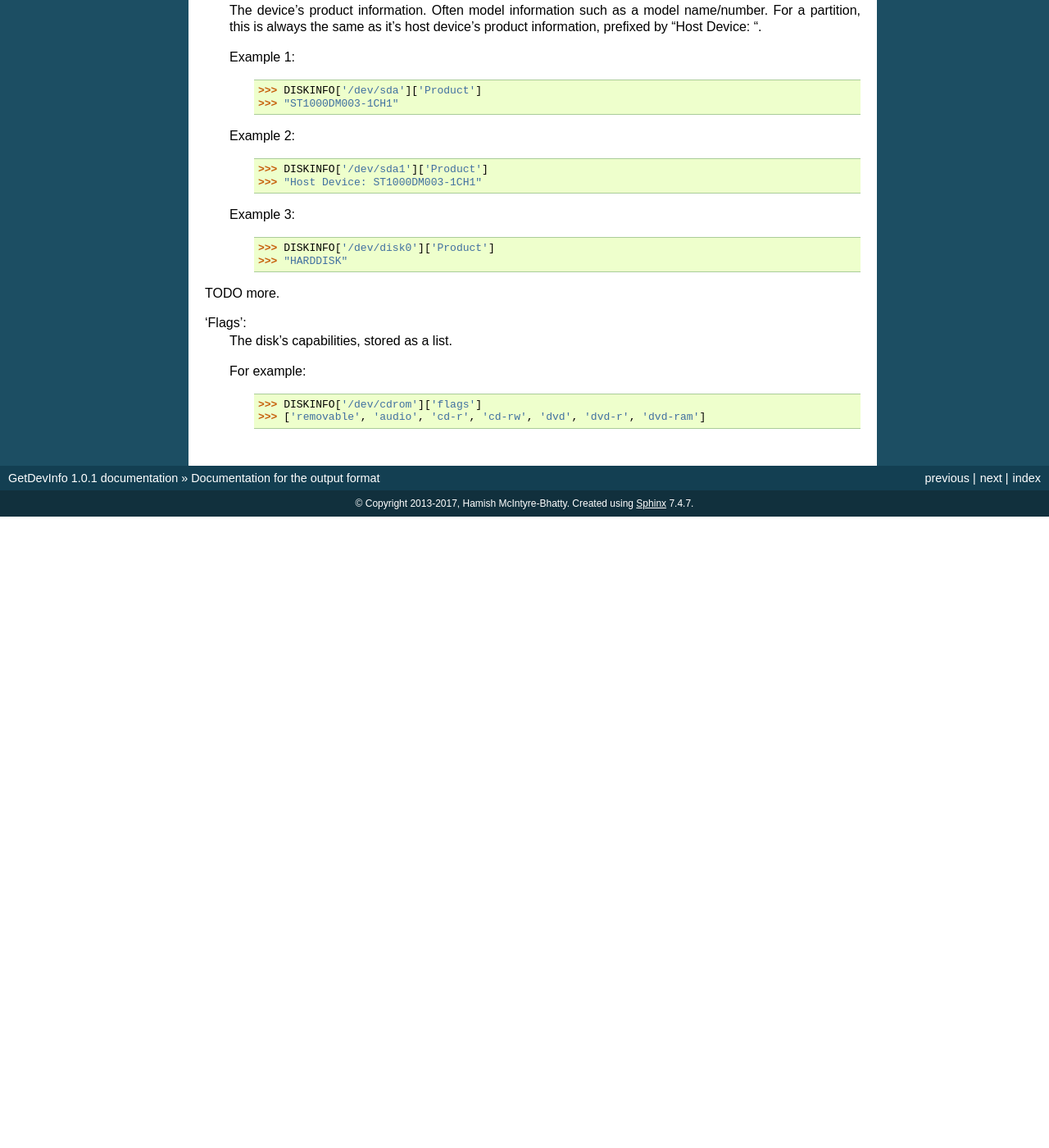
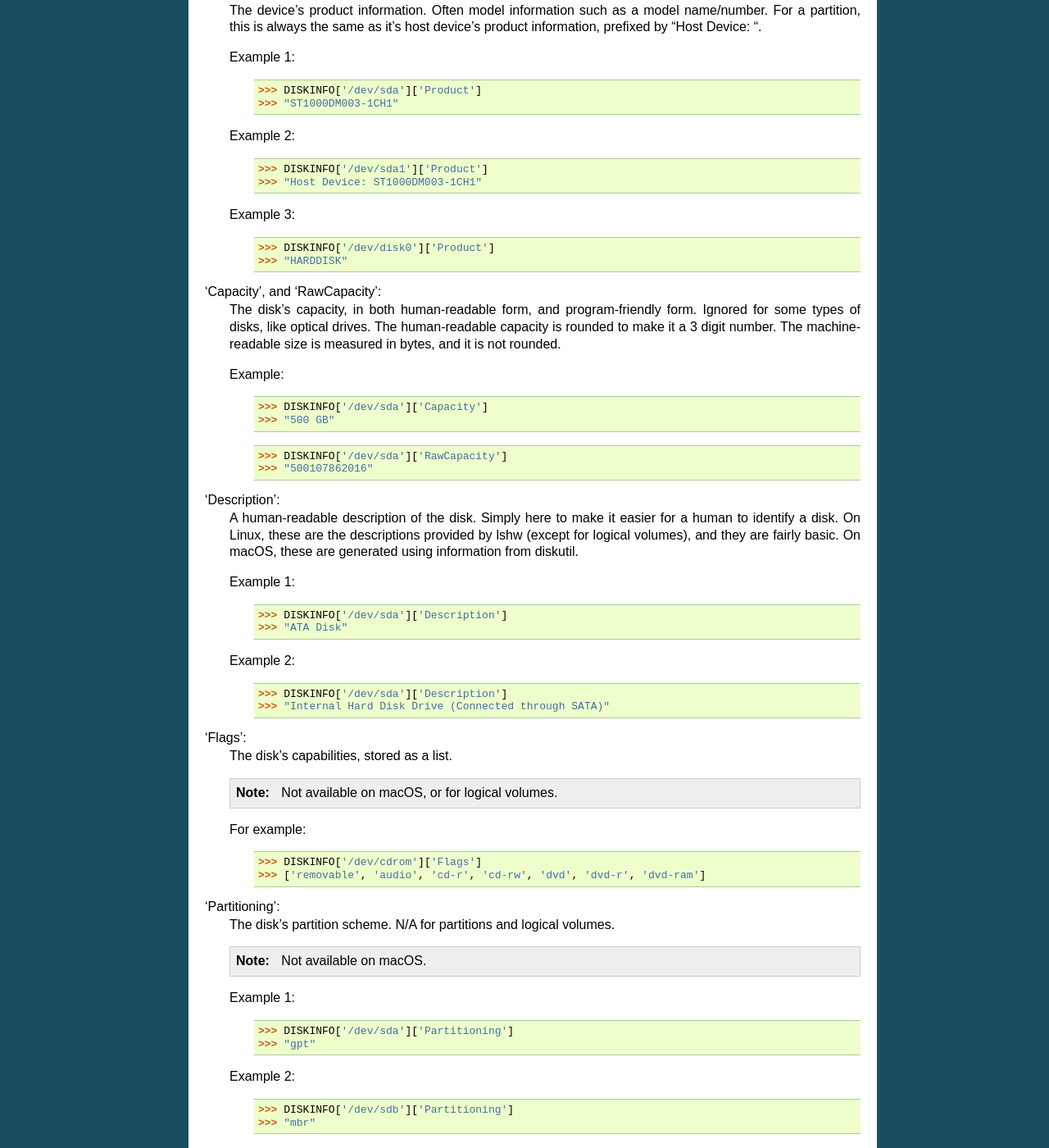
Before and after one commit to hamishmb/getdevinfo, a Sphinx documentation site: the page built from docs/format.rst, in a window 1280 px wide and 1400 px high, scrolled down 1801 px. Shown: the whole window at 82% size. Built offline with Sphinx 7.4.7, drawn with Linux system fonts in a browser that asks for light colours; before the commit the page ends 2431 px from its top, so only the background shows below that; some of the changed text lies outside the part shown.

Commit message:
DOcument more of the format Fix a formatting issue with UUIDs under Python 3 Fix a typo that caused the Linux version to fail

```diff
--- a/docs/format.rst
+++ b/docs/format.rst
@@ -102,11 +102,74 @@ Various information is collected and organised here.
         >>> DISKINFO['/dev/disk0']['Product']
         >>> "HARDDISK"
 
-TODO more.
+'Capacity', and 'RawCapacity':
+    The disk's capacity, in both human-readable form, and program-friendly form.
+    Ignored for some types of disks, like optical drives. The human-readable
+    capacity is rounded to make it a 3 digit number. The machine-readable size is
+    measured in bytes, and it is not rounded.
+
+    Example:
+        >>> DISKINFO['/dev/sda']['Capacity']
+        >>> "500 GB"
+
+        >>> DISKINFO['/dev/sda']['RawCapacity']
+        >>> "500107862016"
+
+'Description':
+    A human-readable description of the disk. Simply here to make it easier
+    for a human to identify a disk. On Linux, these are the descriptions provided by
+    lshw (except for logical volumes), and they are fairly basic. On macOS, these are
+    generated using information from diskutil.
+
+    Example 1:
+        >>> DISKINFO['/dev/sda']['Description']
+        >>> "ATA Disk"
+
+    Example 2:
+        >>> DISKINFO['/dev/sda']['Description']
+        >>> "Internal Hard Disk Drive (Connected through SATA)"
 
 'Flags':
     The disk's capabilities, stored as a list.
 
+    .. note::
+        Not available on macOS, or for logical volumes.
+
     For example:
-        >>> DISKINFO['/dev/cdrom']['flags']
+        >>> DISKINFO['/dev/cdrom']['Flags']
         >>> ['removable', 'audio', 'cd-r', 'cd-rw', 'dvd', 'dvd-r', 'dvd-ram']
+
+'Partitioning':
+    The disk's partition scheme. N/A for partitions and logical volumes.
+
+    .. note::
+        Not available on macOS.
+
+    Example 1:
+        >>> DISKINFO['/dev/sda']['Partitioning']
+        >>> "gpt"
+
+    Example 2:
+        >>> DISKINFO['/dev/sdb']['Partitioning']
+        >>> "mbr"
+
+'FileSystem':
+    The disk's file system. N/A for devices.
+
+    .. note::
+        Not available on macOS.
+
+    Example:
+        >>> DISKINFO['/dev/sda']['FileSystem']
+        >>> "ext4"
+
+'UUID':
+    This disk's UUID. N/A for devices. Length changes based on filesystem
+    type. For example, vfat UUIDs are shorter.
+
+    .. note::
+        Not available on macOS.
+
+    Example:
+        >>> DISKINFO['/dev/sda1']['UUID']
+        >>> XXXX-XXXX
```
Also changed, not shown: 2 other files.
